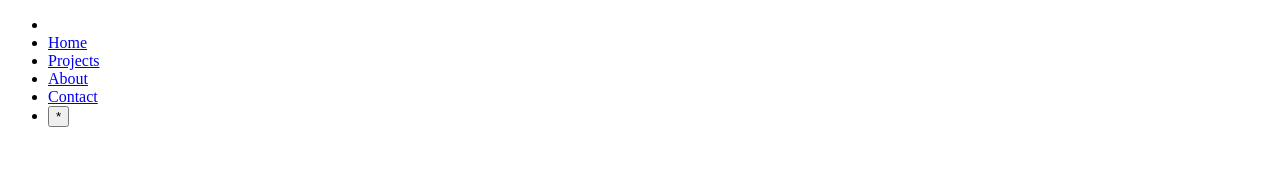
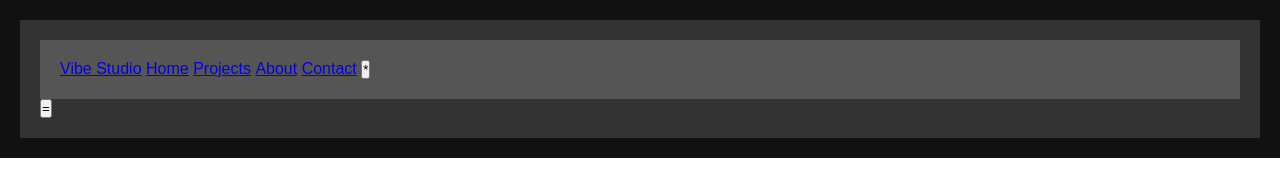
Before and after one commit to 3westrick/project, a plain HTML site: page index.html in a window 1280 px wide. Drawn offline with Linux system fonts and the light colour scheme.

Commit message:
adding basic style to css file

```diff
--- a/index.html
+++ b/index.html
@@ -4,19 +4,21 @@
     <meta charset="UTF-8">
     <meta http-equiv="X-UA-Compatible" content="IE=edge">
     <meta name="viewport" content="width=device-width, initial-scale=1.0">
+    <link rel="stylesheet" href="style.css">
     <title>Random Navbar</title>
 </head>
 <body>
     <header>
         <nav>
             <ul>
-                <li><a href="#"><img src=""></a></li>
+                <li><a href="#">Vibe Studio</a></li>
                 <li><a href="#">Home</a></li>
                 <li><a href="#">Projects</a></li>
                 <li><a href="#">About</a></li>
                 <li><a href="#">Contact</a></li>
                 <li><button>*</button></li>
             </ul>
+            <button>=</button>
         </nav>
     </header>
 </body>
--- a/style.css
+++ b/style.css
@@ -4,3 +4,19 @@
     margin: 0;
     padding: 0;
 }
+header{
+    background-color: #111;
+    padding: 20px;
+}
+nav{
+    background-color: #333;
+    padding: 20px;
+}
+
+nav ul{
+    background-color: #555;
+    padding: 20px;
+}
+nav ul li {
+    display: inline;
+}
```
